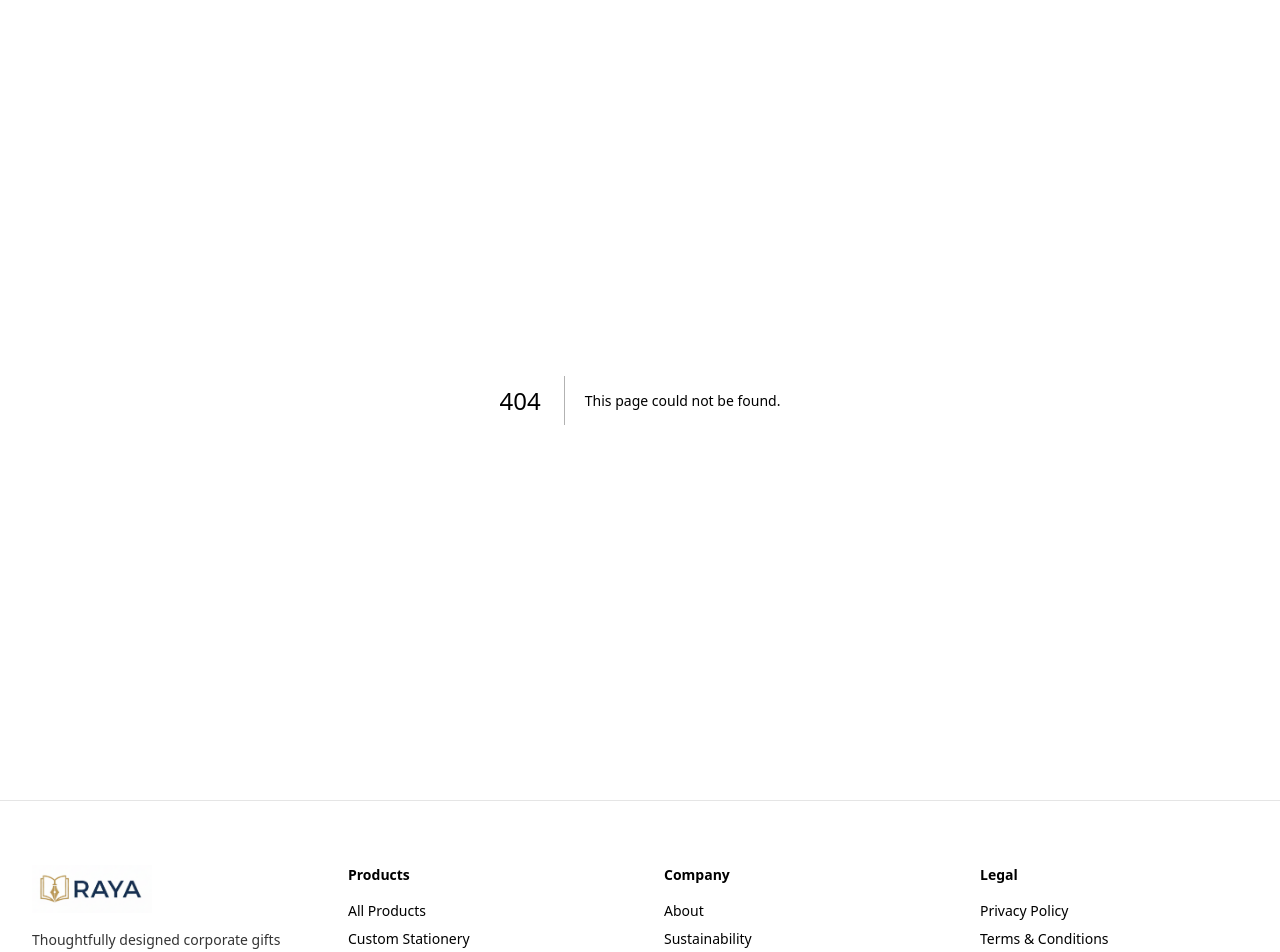
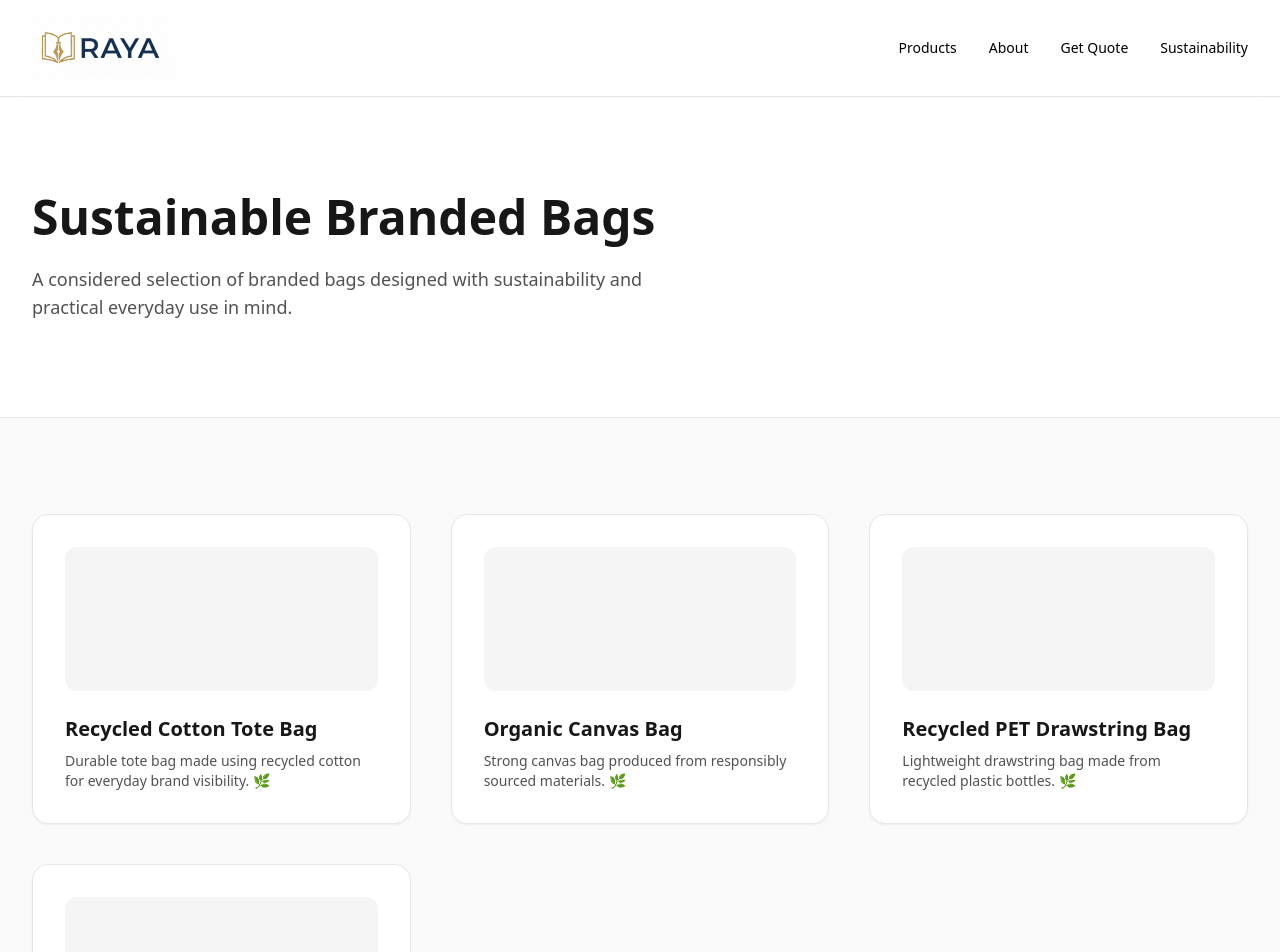
Before and after one commit to preshitpawar-beep/raya-website, a Next.js app: page /products/branded-stationery/bags in a window 1280 px wide. Before the commit this address had no page. Shown: the top 952 px of the page. Built offline with nearby package versions, Linux system fonts and the light colour scheme.

Commit message:
Create page.js

```diff
--- /dev/null
+++ b/app/products/branded-stationery/bags/page.js
@@ -0,0 +1,73 @@
+"use client";
+import { motion } from "framer-motion";
+import Navbar from "../../../components/Navbar";
+
+const bags = [
+  {
+    name: "Recycled Cotton Tote Bag",
+    desc: "Durable tote bag made using recycled cotton for everyday brand visibility. 🌿",
+  },
+  {
+    name: "Organic Canvas Bag",
+    desc: "Strong canvas bag produced from responsibly sourced materials. 🌿",
+  },
+  {
+    name: "Recycled PET Drawstring Bag",
+    desc: "Lightweight drawstring bag made from recycled plastic bottles. 🌿",
+  },
+  {
+    name: "Jute Shopper Bag",
+    desc: "Natural jute bag offering a rustic look with a reduced environmental impact. 🌿",
+  },
+];
+
+export default function BagsPage() {
+  return (
+    <>
+      <Navbar />
+
+      {/* HERO */}
+      <section className="bg-white border-b">
+        <div className="max-w-7xl mx-auto px-8 py-24">
+          <motion.h1
+            initial={{ opacity: 0, y: 30 }}
+            animate={{ opacity: 1, y: 0 }}
+            transition={{ duration: 0.6 }}
+            className="text-5xl font-extrabold mb-6 text-neutral-900"
+          >
+            Sustainable Branded Bags
+          </motion.h1>
+
+          <p className="max-w-2xl text-lg text-neutral-600">
+            A considered selection of branded bags designed with sustainability
+            and practical everyday use in mind.
+          </p>
+        </div>
+      </section>
+
+      {/* PRODUCTS GRID */}
+      <section className="max-w-7xl mx-auto px-8 py-24 grid sm:grid-cols-2 lg:grid-cols-3 gap-10">
+        {bags.map((item, index) => (
+          <motion.div
+            key={item.name}
+            initial={{ opacity: 0, y: 20 }}
+            whileInView={{ opacity: 1, y: 0 }}
+            viewport={{ once: true }}
+            transition={{ delay: index * 0.05 }}
+            className="bg-white rounded-2xl border shadow-sm p-8"
+          >
+            <div className="h-36 bg-neutral-100 rounded-xl mb-6" />
+
+            <h3 className="text-xl font-semibold mb-2 text-neutral-900">
+              {item.name}
+            </h3>
+
+            <p className="text-sm text-neutral-600">
+              {item.desc}
+            </p>
+          </motion.div>
+        ))}
+      </section>
+    </>
+  );
+}
```
